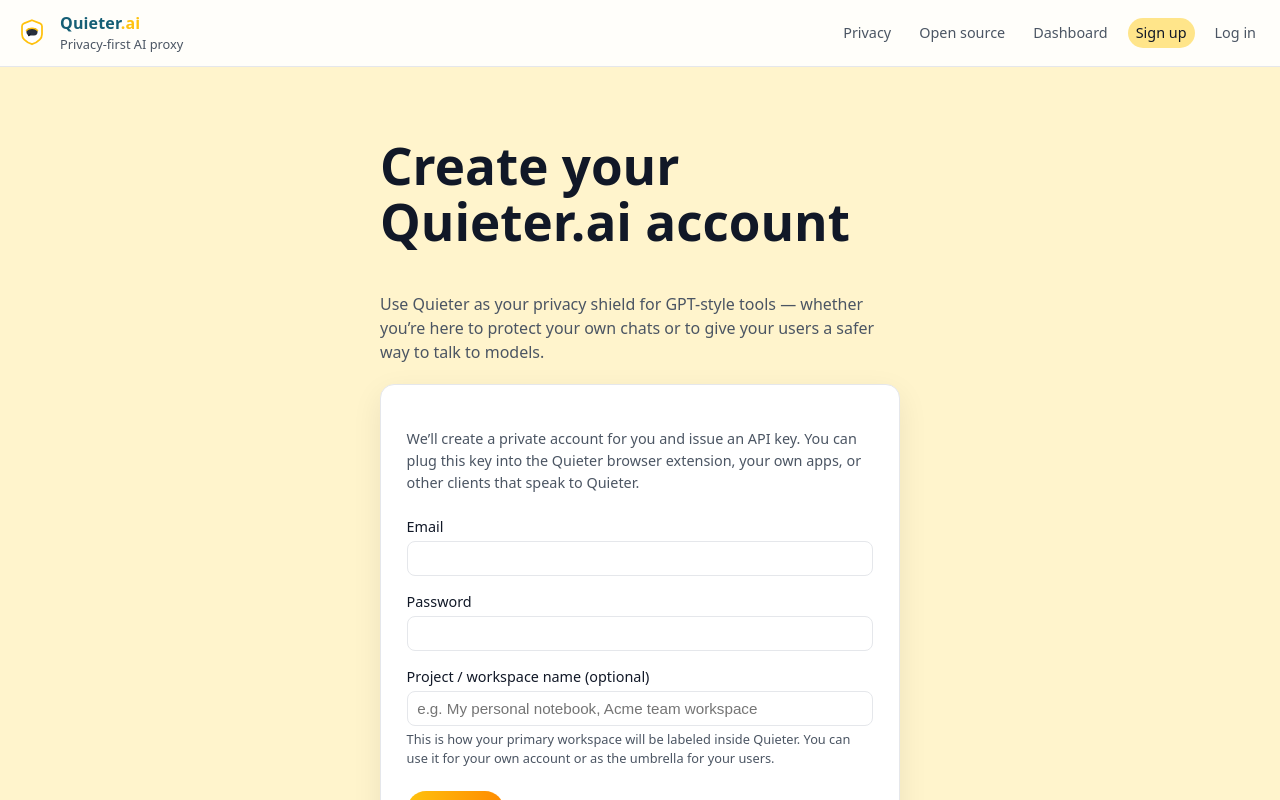
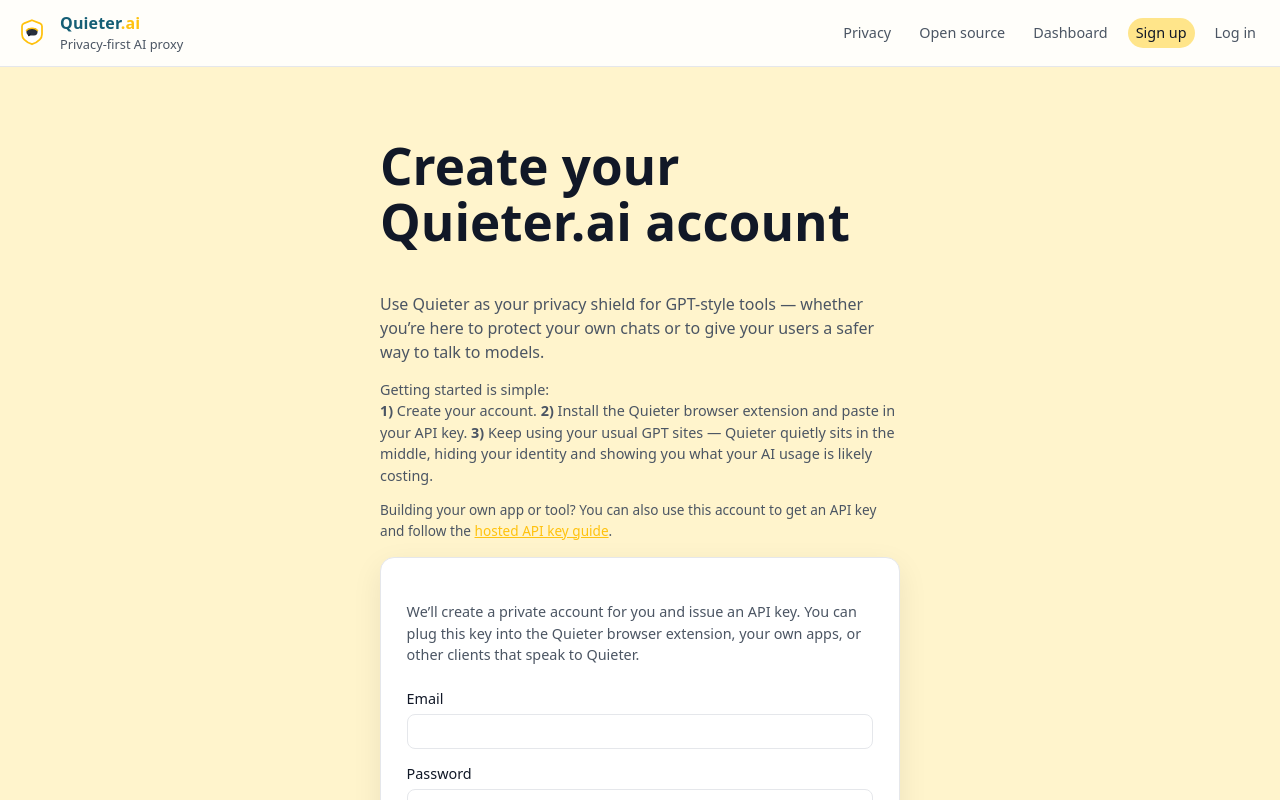
Before and after one commit to pleniv01/quieter.ai, a Vue app in the folder frontend/: page /signup in a window 1280 px wide. Shown: the top 800 px of the page. Built offline with nearby package versions, Linux system fonts and the light colour scheme; no server answers.

Commit message:
Clarify signup getting-started steps and add dev guide link
Co-Authored-By: Warp <agent@warp.dev>

```diff
--- a/frontend/src/views/Signup.vue
+++ b/frontend/src/views/Signup.vue
@@ -4,6 +4,20 @@
     <p class="lead">
       Use Quieter as your privacy shield for GPT-style tools — whether you’re here to protect your
       own chats or to give your users a safer way to talk to models.
+    </p>
+
+    <p class="steps">
+      Getting started is simple:
+      <br />
+      <strong>1)</strong> Create your account. <strong>2)</strong> Install the Quieter browser
+      extension and paste in your API key. <strong>3)</strong> Keep using your usual GPT sites —
+      Quieter quietly sits in the middle, hiding your identity and showing you what your AI usage is
+      likely costing.
+    </p>
+
+    <p class="dev-note">
+      Building your own app or tool? You can also use this account to get an API key and follow the
+      <RouterLink :to="{ name: 'ApiKeyGuide' }">hosted API key guide</RouterLink>.
     </p>
 
     <form class="card" @submit.prevent="onSubmit">
@@ -57,7 +71,7 @@
 
 <script setup>
 import { ref } from 'vue';
-import { useRouter } from 'vue-router';
+import { useRouter, RouterLink } from 'vue-router';
 
 const apiBase = import.meta.env.VITE_API_BASE_URL;
 const router = useRouter();
@@ -111,9 +125,25 @@
 
 .lead {
   color: var(--color-text-muted);
-  margin-bottom: 1.25rem;
+  margin-bottom: 0.75rem;
 }
 
+.steps {
+  font-size: 0.9rem;
+  color: var(--color-text-muted);
+  margin-bottom: 0.5rem;
+}
+
+.dev-note {
+  font-size: 0.85rem;
+  color: var(--color-text-muted);
+  margin-bottom: 1rem;
+}
+
+.dev-note a {
+  color: var(--color-primary);
+  text-decoration: underline;
+}
 .card {
   background: #ffffff;
   border-radius: 14px;
```
